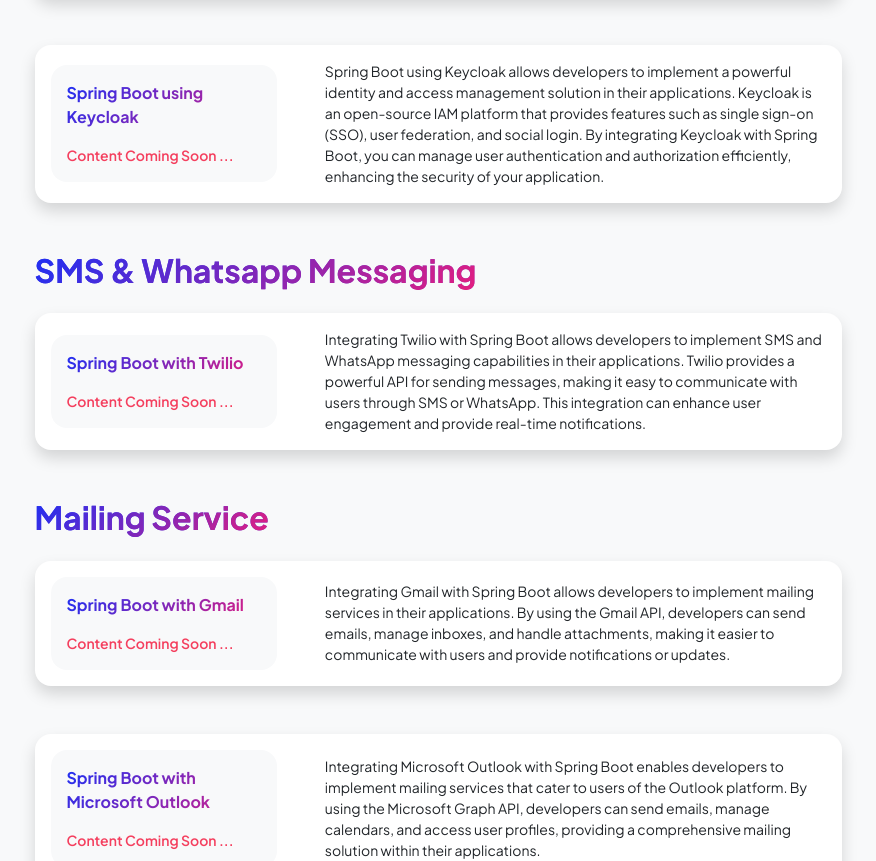
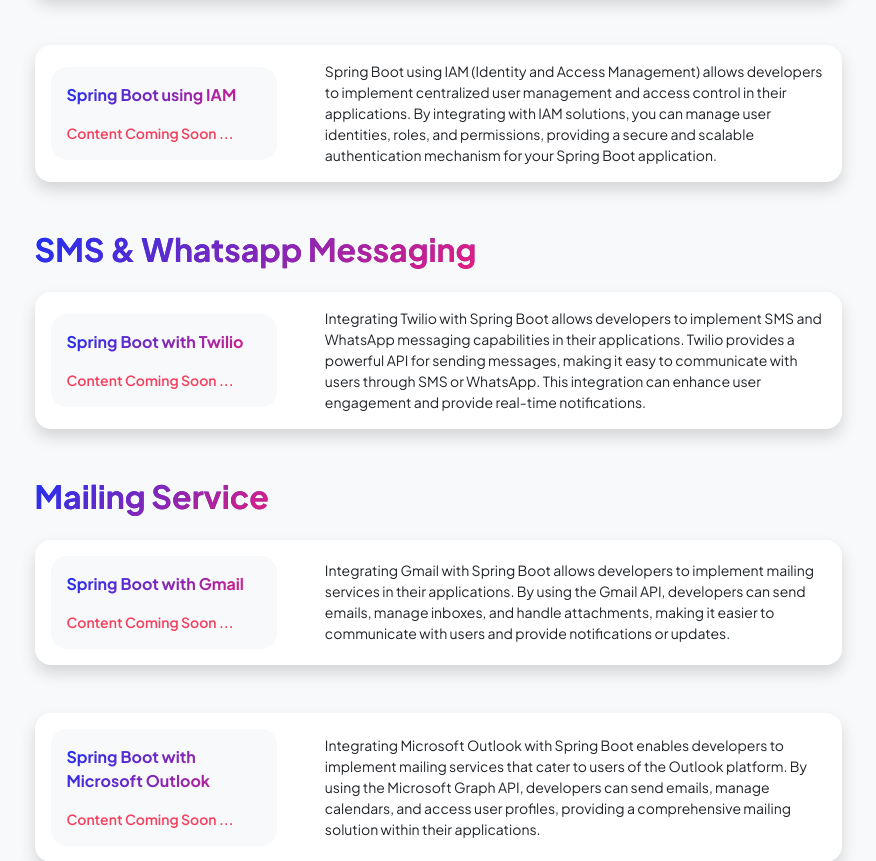
Before and after one commit to nirmalakumarsahu/nirmalakumarsahu, a plain HTML site: page spring-boot.html in a window 1280 px wide. Shown: the part 3478-4339 px from the top of the page, without its empty margins (202-1078 px from the left). Drawn offline with nearby package versions, Linux system fonts and the light colour scheme.

Commit message:
spring boot

```diff
--- a/spring-boot.html
+++ b/spring-boot.html
@@ -542,7 +542,7 @@
                                 <div class="row align-items-center gx-5">
                                     <div class="col text-center text-lg-start mb-4 mb-lg-0">
                                         <div class="bg-light p-3 rounded-4">
-                                            <div class="text-gradient fw-bolder mb-3">Spring Boot using Keycloak</div>
+                                            <div class="text-gradient fw-bolder mb-3">Spring Boot using IAM</div>
                                             <div class="small fw-semibold">
                                                 <!--<a href="/articles/spring-boot-microservices/spring-boot-reactive-programming" target="_blank"
                                                    class="text-decoration-none" style="color: #14b8a6;">
@@ -557,11 +557,10 @@
                                     </div>
                                     <div class="col-lg-8">
                                         <div class="small">
-                                            Spring Boot using Keycloak allows developers to implement a powerful identity and
-                                            access management solution in their applications. Keycloak is an open-source IAM platform
-                                            that provides features such as single sign-on (SSO), user federation, and social login.
-                                            By integrating Keycloak with Spring Boot, you can manage user authentication and authorization
-                                            efficiently, enhancing the security of your application.
+                                            Spring Boot using IAM (Identity and Access Management) allows developers to implement
+                                            centralized user management and access control in their applications. By integrating with
+                                            IAM solutions, you can manage user identities, roles, and permissions, providing a secure and
+                                            scalable authentication mechanism for your Spring Boot application.
                                         </div>
                                     </div>
                                 </div>
```
Also changed, not shown: 1 other file.
